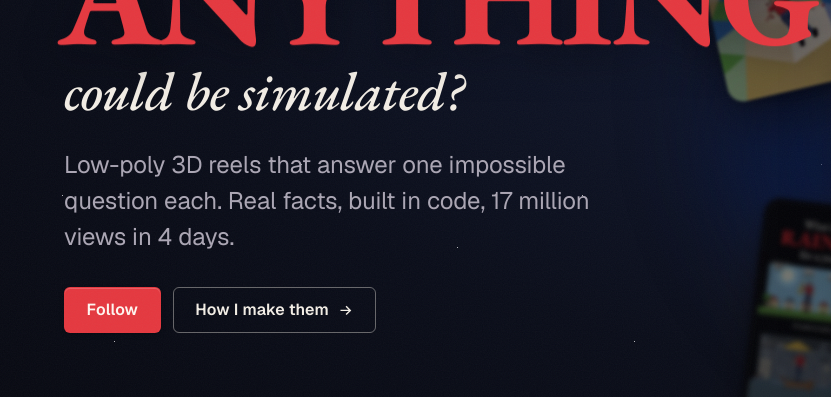
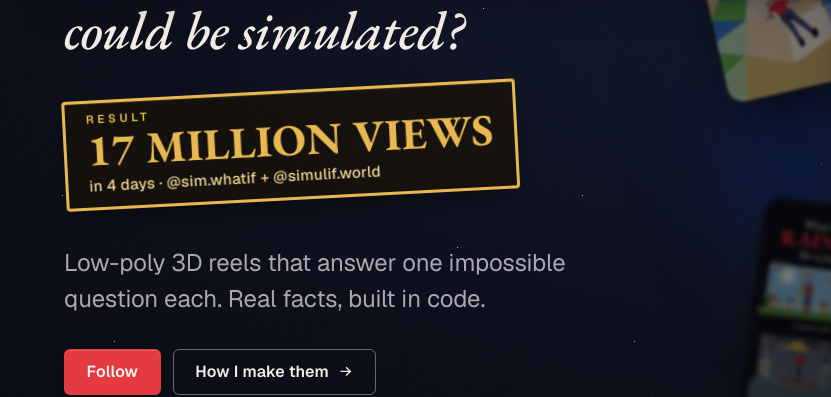
Before and after one commit to hackleton/sim-whatif-site, a plain HTML site: page index.html in a window 1280 px wide. Shown: the part 338-735 px from the top of the page, 0-831 px from the left. Drawn offline with nearby package versions, Linux system fonts and the light colour scheme.

Commit message:
Hero: gold RESULT stamp for 17 million views in 4 days
Co-Authored-By: Claude Opus 5.5 <noreply@anthropic.com>

```diff
--- a/index.html
+++ b/index.html
@@ -79,6 +79,18 @@
   .hero h1 .l1 { display: block; font-size: clamp(2.6rem, 1.6rem + 4vw, 5.6rem); }
   .hero h1 .l2 { display: block; font-size: clamp(3.6rem, 1.4rem + 9.4vw, 11.5rem); font-weight: 700; color: var(--sc-accent); text-transform: uppercase; margin: 0.04em 0 0.06em -0.04em; letter-spacing: -0.03em; text-shadow: 0 10px 40px rgb(7 8 15 / 0.65); }
   .hero h1 .l3 { display: block; font-size: clamp(2rem, 1.3rem + 2.6vw, 3.9rem); font-style: italic; }
+  .proof {
+    display: inline-grid; justify-items: start; gap: 0.2em; margin: var(--sc-7) 0 0;
+    padding: 0.55em 1.15em 0.65em; border: 3px solid var(--gold); border-radius: 4px; color: var(--gold);
+    background: rgb(20 15 4 / 0.72); rotate: -3deg; transform-origin: 0 50%;
+    box-shadow: 0 10px 28px -10px rgb(0 0 0 / 0.7), inset 0 1px 0 rgb(233 185 78 / 0.18);
+    animation: slam 700ms 450ms both var(--sc-ease-out);
+  }
+  .proof small { font: 600 0.72rem/1 var(--sc-font-text); letter-spacing: 0.32em; }
+  .proof strong { font-family: var(--sc-font-display); font-weight: 700; font-size: clamp(1.7rem, 1rem + 2.2vw, 3rem); line-height: 1; letter-spacing: 0.01em; }
+  .proof em { font: 500 var(--sc-t-sm)/1.3 var(--sc-font-text); font-style: normal; color: #F2D592; letter-spacing: 0.02em; }
+  @keyframes slam { 0% { opacity: 0; transform: scale(1.5); } 55% { opacity: 1; transform: scale(0.96); } 100% { opacity: 1; transform: scale(1); } }
+  @media (prefers-reduced-motion: reduce) { .proof { animation: none; } }
   .hero__sub { margin: var(--sc-6) 0 var(--sc-6); font-size: var(--sc-t-lg); line-height: 1.5; color: var(--sc-ink-soft); max-width: 34ch; }
   .hero__ctas { display: flex; flex-wrap: wrap; gap: var(--sc-3); }
   .hero__stage { position: relative; justify-self: center; display: grid; place-items: center; }
@@ -288,7 +300,8 @@
     <div class="hero__grid">
       <div class="hero__copy hero__layer" id="heroCopy">
         <h1><span class="l1">What if</span><span class="l2" id="heroWord">anything</span><span class="l3">could be simulated?</span></h1>
-        <p class="hero__sub">Low-poly 3D reels that answer one impossible question each. Real facts, built in code, 17 million views in 4 days.</p>
+        <p class="proof"><small>RESULT</small><strong>17 MILLION VIEWS</strong><em>in 4 days · @sim.whatif + @simulif.world</em></p>
+        <p class="hero__sub">Low-poly 3D reels that answer one impossible question each. Real facts, built in code.</p>
         <div class="hero__ctas">
           <a class="btn" href="https://www.instagram.com/sim.whatif/" rel="noopener" target="_blank">Follow</a>
           <a class="btn btn--ghost" href="how.html">How I make them <svg viewBox="0 0 24 24" fill="none" stroke="currentColor" stroke-width="2" aria-hidden="true"><path d="M5 12h14M13 6l6 6-6 6"/></svg></a>
```
